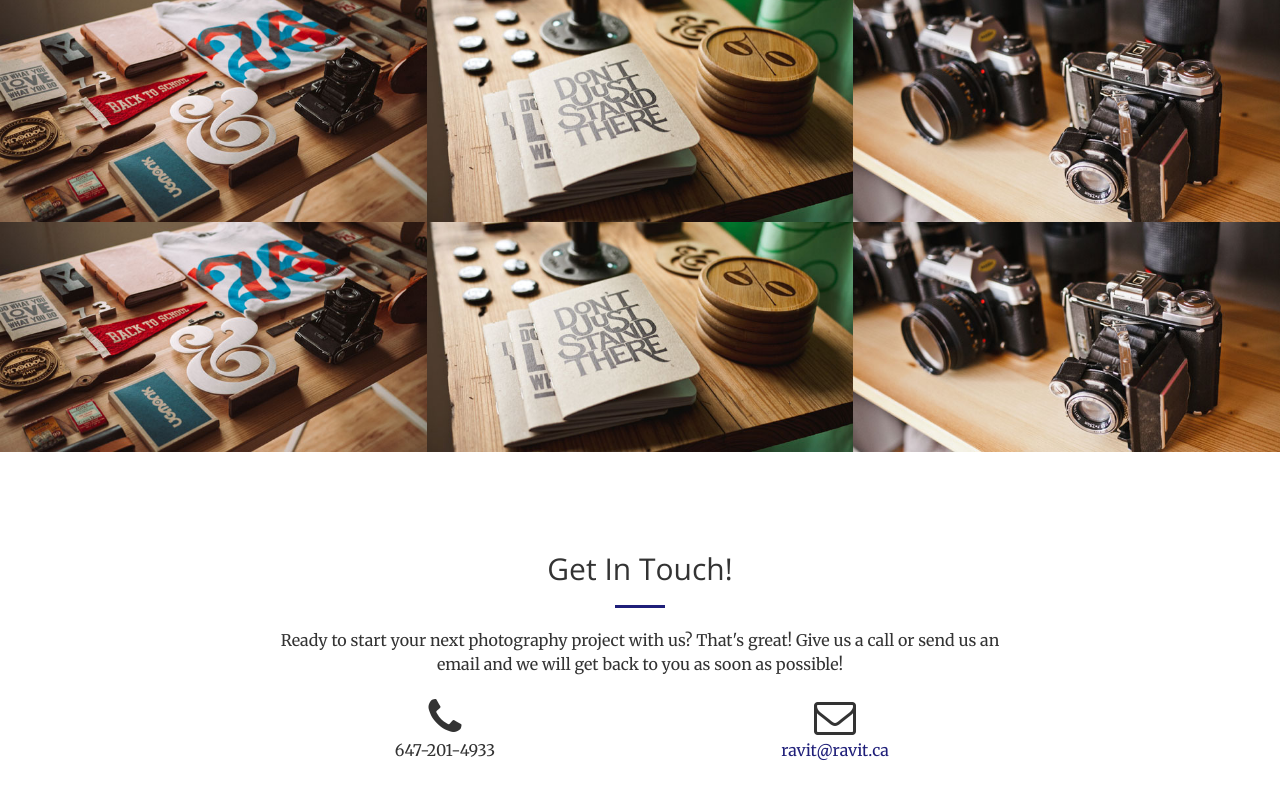
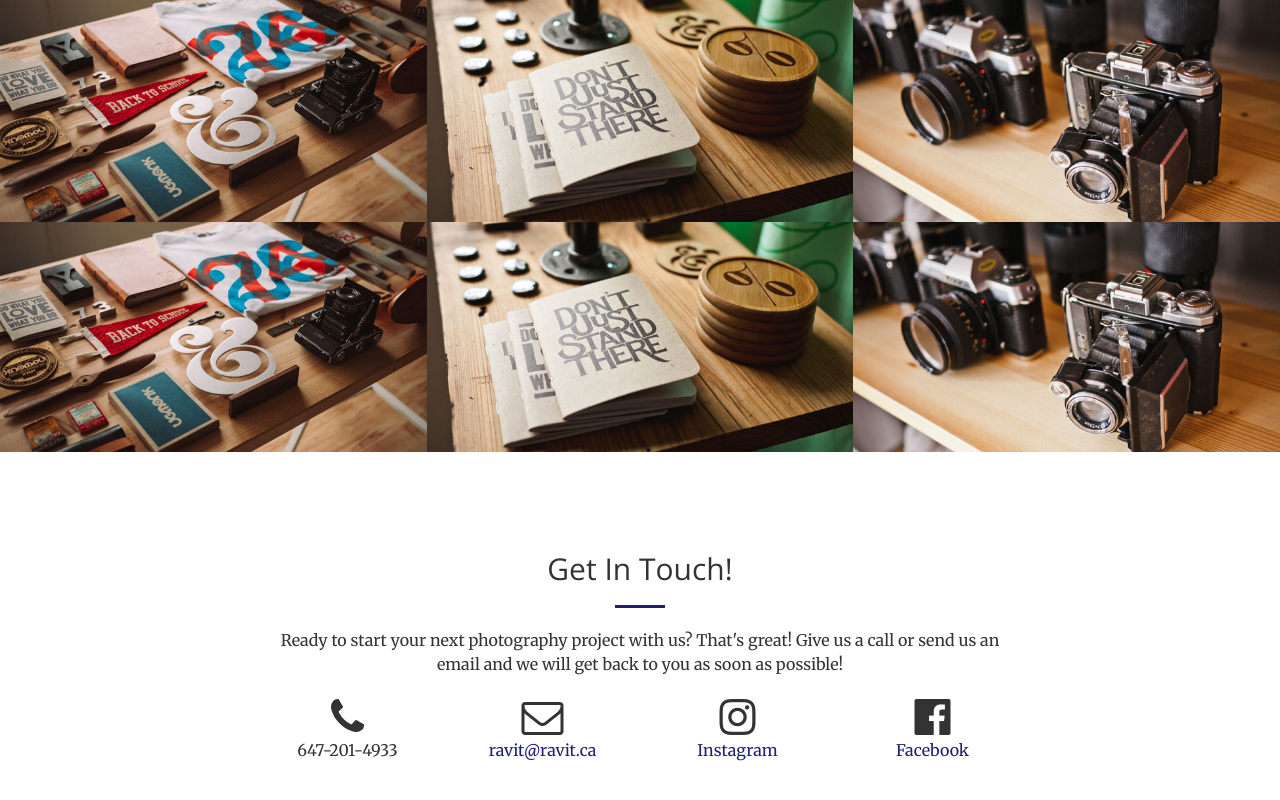
Before and after one commit to RavitLL/rrl-photo, a plain HTML site: page index.html in a window 1280 px wide. Shown: the part 2212-3012 px from the top of the page. Drawn offline with nearby package versions, Linux system fonts and the light colour scheme.

Commit message:
Added links to insta and face

```diff
--- a/index.html
+++ b/index.html
@@ -336,13 +336,21 @@
                     <hr class="primary">
                     <p>Ready to start your next photography project with us? That's great! Give us a call or send us an email and we will get back to you as soon as possible!</p>
                 </div>
-                <div class="col-lg-4 col-lg-offset-2 text-center">
+                <div class="col-lg-2 col-lg-offset-2 text-center">
                     <i class="fa fa-phone fa-3x sr-contact"></i>
                     <p>647-201-4933</p>
                 </div>
-                <div class="col-lg-4 text-center">
+                <div class="col-lg-2 text-center">
                     <i class="fa fa-envelope-o fa-3x sr-contact"></i>
                     <p><a href="mailto:ravit@ravit.ca">ravit@ravit.ca</a></p>
+                </div>
+                <div class="col-lg-2 text-center">
+                    <i class="fa fa-instagram fa-3x sr-contact"></i>
+                    <p><a href="https://www.instagram.com/ravitlasmanlechter/" target="_new">Instagram</a></p>
+                </div>
+                <div class="col-lg-2 text-center">
+                    <i class="fa fa-facebook-official fa-3x sr-contact"></i>
+                    <p><a href="https://www.facebook.com/Ravit-Lasman-Lechter-Photographer-1409474779371272/" target="_new">Facebook</a></p>
                 </div>
             </div>
         </div>
```
